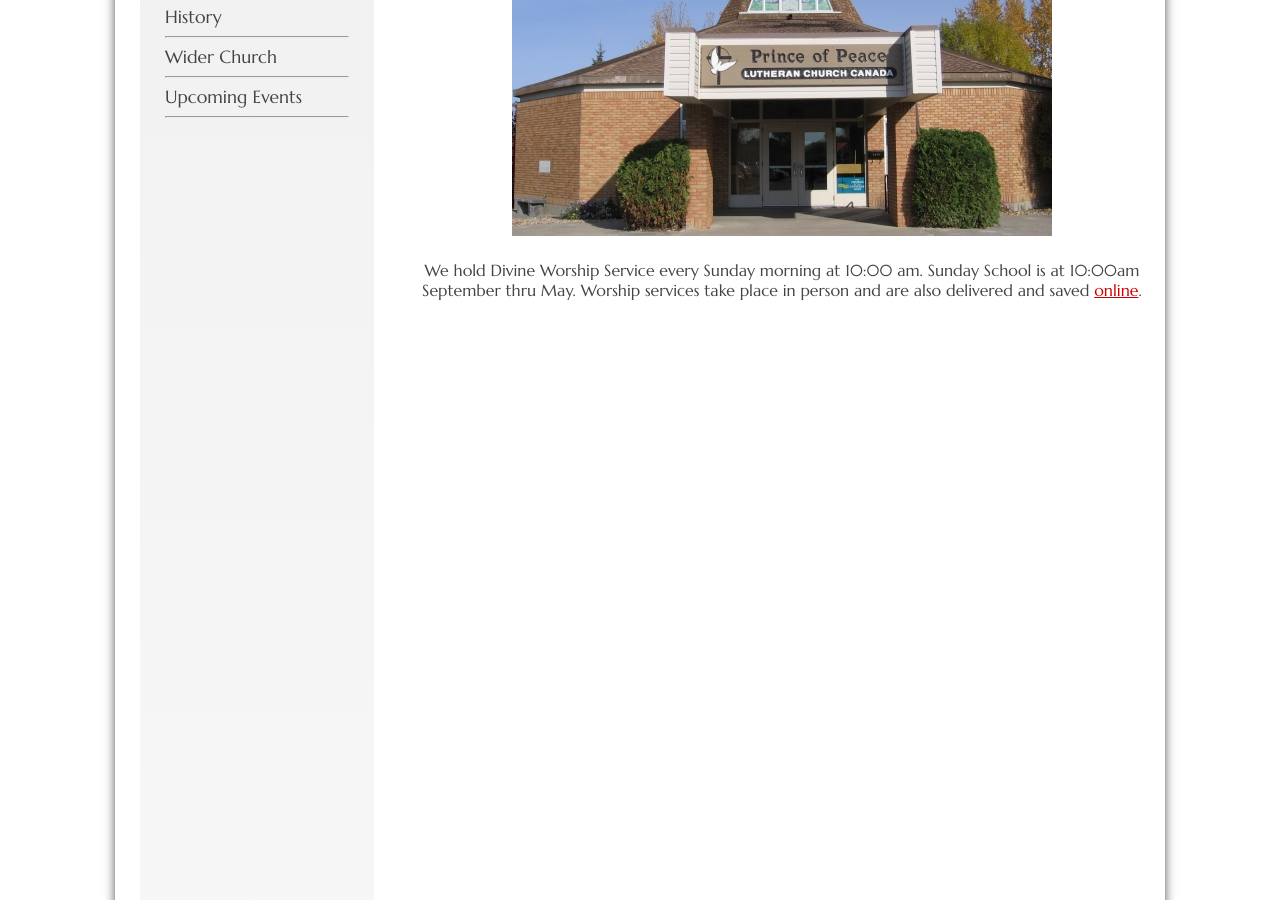
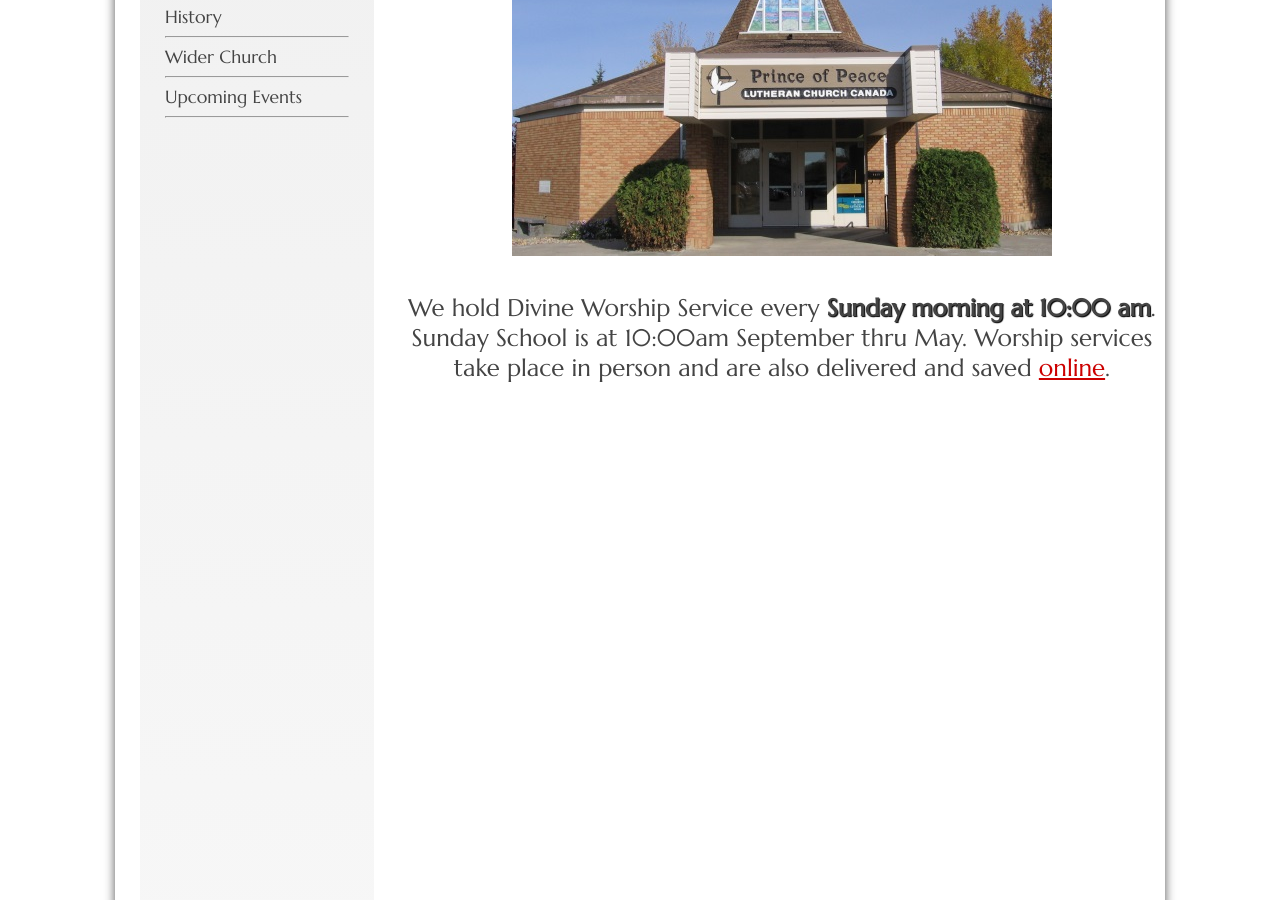
Before and after one commit to weslowsk/princeofpeace, a Jekyll site: the page built from index.html, in a window 1280 px wide and 900 px high, scrolled down 474 px. Built offline with Jekyll 4.4.1, drawn with Linux system fonts in a browser that asks for light colours.

Commit message:
font size/weight changes

```diff
--- a/index.html
+++ b/index.html
@@ -7,11 +7,11 @@ layout: default
 </br/></br/>
 -->
 <h3>We welcome you!</h3>
-<p class="center">
+<p class="center larger1">
 </br/></br/>
 <img src="{{site.baseurl}}/images/church_building.jpg" alt="">
 </br/></br/>
-We hold Divine Worship Service every Sunday morning at 10:00 am.
+We hold Divine Worship Service every <b>Sunday morning at 10:00 am</b>.
 Sunday School is at 10:00am September thru May.
 Worship services take place in person and are also delivered and saved <a href="{{site.baseurl}}/serviceVideo.html">online</a>.
 </p>
```
